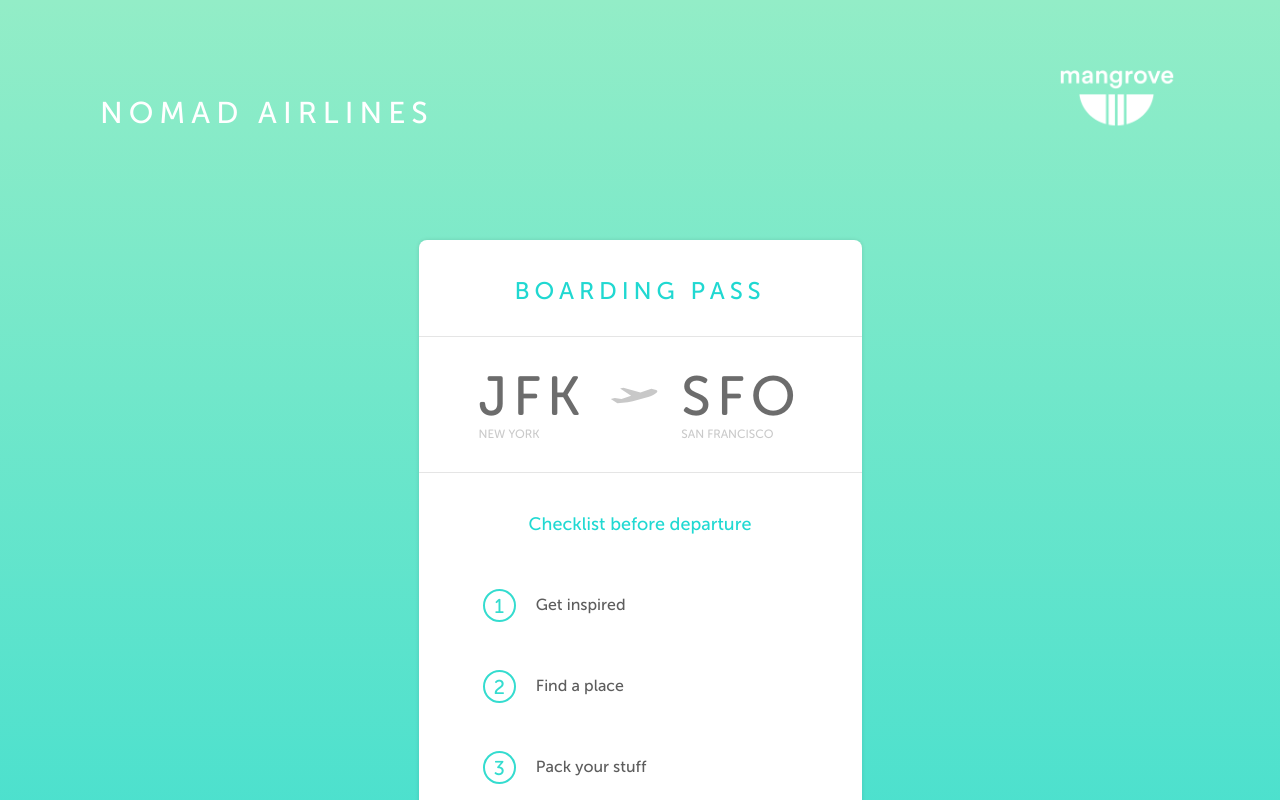
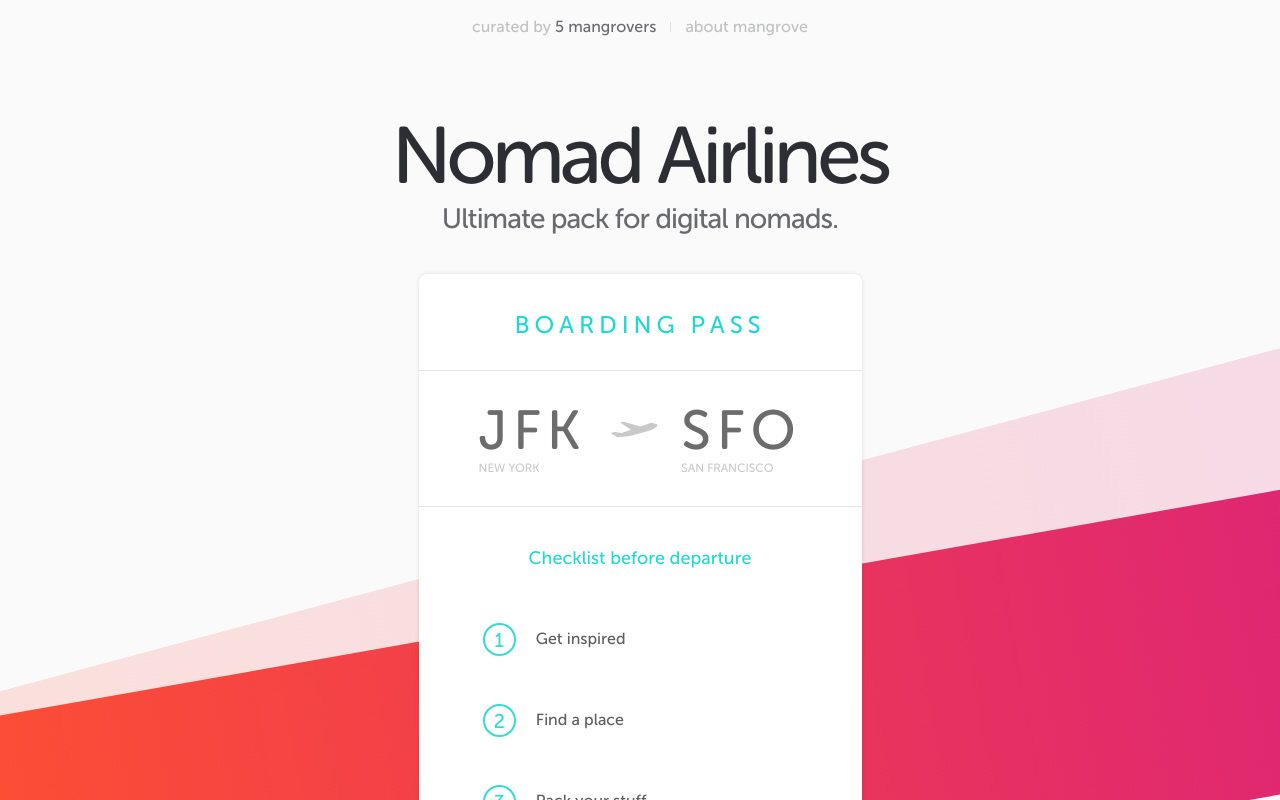
Before and after one commit to MeetMangrove/nomadpack, a plain HTML site: page index.html in a window 1280 px wide. Shown: the top 800 px of the page. Drawn offline with Linux system fonts and the light colour scheme.

Commit message:
new layout first draft

```diff
--- a/index.css
+++ b/index.css
@@ -67,8 +67,13 @@ td {
 }
 body {
   line-height: 1;
-  color: #000;
+  color: #2C2E34;
   background: #fff;
+  margin: 0;
+  width: 100%;
+  zoom: 1;
+  font-size: 18px;
+  font-family: MuseoSans;
 }
 ol,
 ul {
@@ -89,13 +94,7 @@ td {
 a img {
   border: none;
 }
-body {
-  margin: 0;
-  width: 100%;
-  zoom: 1;
-  font-size: 18px;
-  color: #595554;
-}
+
 body * {
   -webkit-box-sizing: border-box;
   -moz-box-sizing: border-box;
@@ -131,11 +130,44 @@ body {
 }
 
 section {
-  background-image: linear-gradient(to bottom, #93edc7, #1cd8d2);
+  background: #FAFAFA;
+}
+
+nav {
+  font-size: 8px;
+  display: table;
+}
+
+nav hr {
+  margin: 0;
+  border: 0;
+  width: 0.5px;
+  height: 5px;
+  background: black;
+  opacity: .1;
+}
+
+nav > * {
+  display: table-cell;
+}
+
+nav > a {
+  padding: 10px 7px;
+  color: rgba(44, 46, 52, 0.28);
+  cursor: pointer;
+}
+
+nav > a:hover {
+  color: rgba(44, 46, 52, 0.4);
+}
+
+nav span {
+  color: rgba(44, 46, 52, .7);
 }
 
 header {
-  height: 120px;
+  padding: 30px 0;
+  padding-bottom: 10px;
 }
 
 footer {
@@ -158,42 +190,82 @@ article {
 
 .logo {
   display: block;
-  position: absolute;
-  top: 17px;
-  right: 52px;
-  width: 59.5px;
-  height: 59.5px;
-  background-image: url(assets/mangrove_logo-blanc.png);
+  width: 50px;
+  opacity: .1;
+  height: 50px;
+  background-image: url(assets/mangrove_logo.png);
   background-repeat: no-repeat;
   background-size: contain;
   background-position: 50% 50%;
+  transition: opacity .15s linear;
 }
 
-h1 {
-  position: absolute;
-  top: 50px;
-  left: 50px;
+.logo:hover {
+  opacity: .13;
 }
 
-.NOMAD-AIRLINES {
-  font-family: MuseoSans;
-  font-size: 15px;
+.header-title {
+  font-family: MuseoSansRounded;
+  font-size: 40px;
   font-weight: 500;
   font-style: normal;
   font-stretch: normal;
-  letter-spacing: 3px;
-  color: #ffffff;
+  letter-spacing: -2px;
+  text-align: center;
+}
+
+.header-tagline {
+  text-align: center;
+  font-size: 14px;
+  letter-spacing: -0.5px;
+  text-align: center;
+  opacity: .7;
+  margin-top: 5px;
+}
+
+.card-wrapper {
+  width: 100%;
+  position: relative;
+  overflow: hidden;
+
+  /* avoid to cut shadows 🌝 */
+  padding: 10px 0;
+}
+
+.card-wrapper:after, .card-wrapper:before {
+  z-index: 0;
+  height: 50px;
+  width: 120%;
+  position: absolute;
+  content: '';
+  background-image: linear-gradient(-270deg, #FF512F 0%, #DD2476 100%);
+  top: 0;
+  height: 150px;
+  bottom: 0;
+  margin: auto;
+  transform: rotate(-10deg);
+  left: -10%;
+}
+
+.card-wrapper:before {
+  opacity: .15;
+  transform: rotate(-15deg);
+  top: -80px;
 }
 
 .Rectangle {
-  width: 221.5px;
+  position: relative;
+  z-index: 1;
+  margin: auto;
+  width: 100%;
+  max-width: 221.5px;
   border-radius: 4px;
   background-color: #ffffff;
   box-shadow: 0 0 2px 0 rgba(0, 0, 0, 0.11);
 }
 
 .BOARDING-PASS {
-  margin-top: 20px;
+  padding-top: 20px;
   font-family: MuseoSans;
   font-size: 12px;
   font-weight: 500;
--- a/index.html
+++ b/index.html
@@ -14,11 +14,16 @@
 </head>
 <body>
 	<section id="main">
+    <nav>
+      <a>curated by <span>5 mangrovers</span></a>
+      <div><hr /></div>
+      <a>about mangrove</a>
+    </nav>
 		<header>
-			<h1 class="NOMAD-AIRLINES">NOMAD AIRLINES</h1>
-			<a class="logo" href="http://meetmangrove.com/" title="Mangrove"></a>
+			<h1 class='header-title'>Nomad Airlines</h1>
+      <h2 class='header-tagline'>Ultimate pack for digital nomads.</h2>
     </header>
-
+    <div class='card-wrapper'>
       <article id="home" class="Rectangle">
 
         <p class="BOARDING-PASS">
@@ -62,8 +67,10 @@
   			<div class="Line"></div>
 
   		</article>
+    </div>
 
 		<footer>
+      <a class="logo" href="http://meetmangrove.com/" title="Mangrove"></a>
 		</footer>
 	</section>
 	<script src="index.js"></script>
```
Also changed, not shown: assets/mangrove_logo.png (added). Lines whose indentation alone changed are shown as unchanged.
